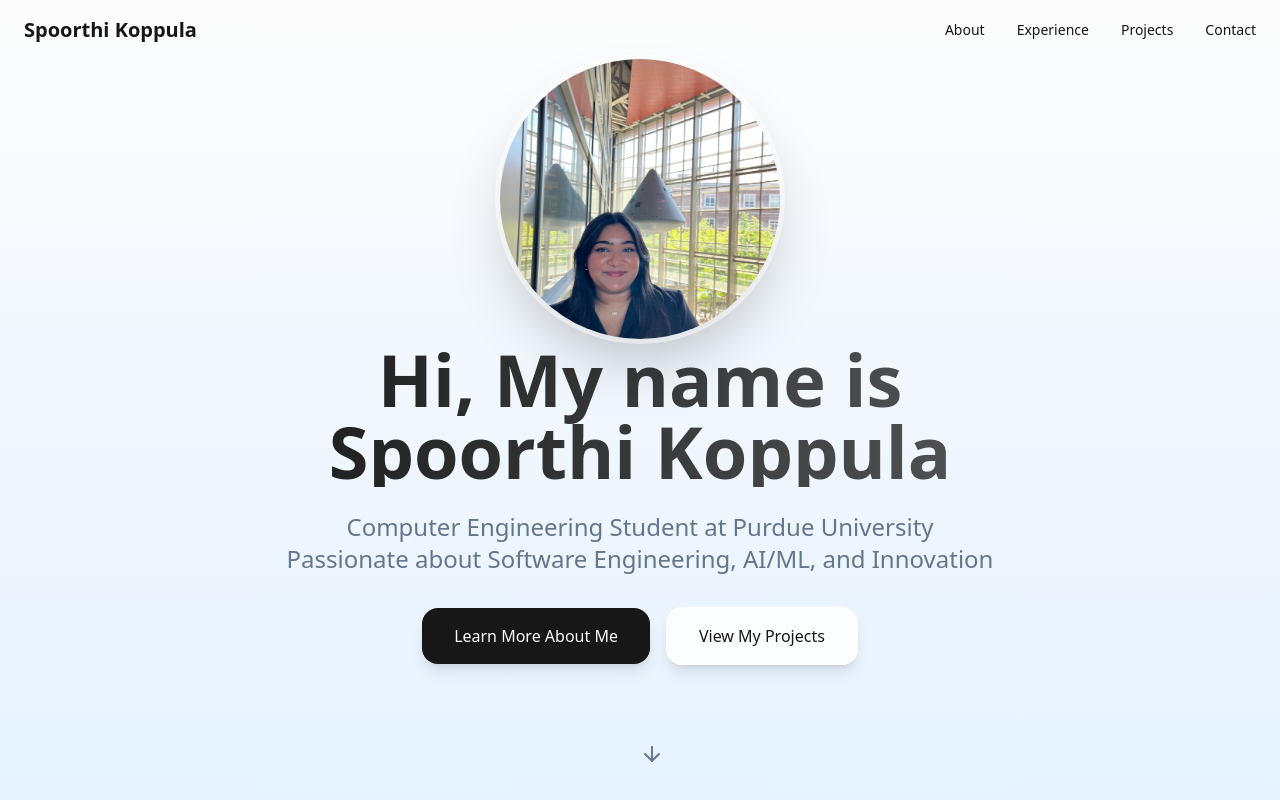
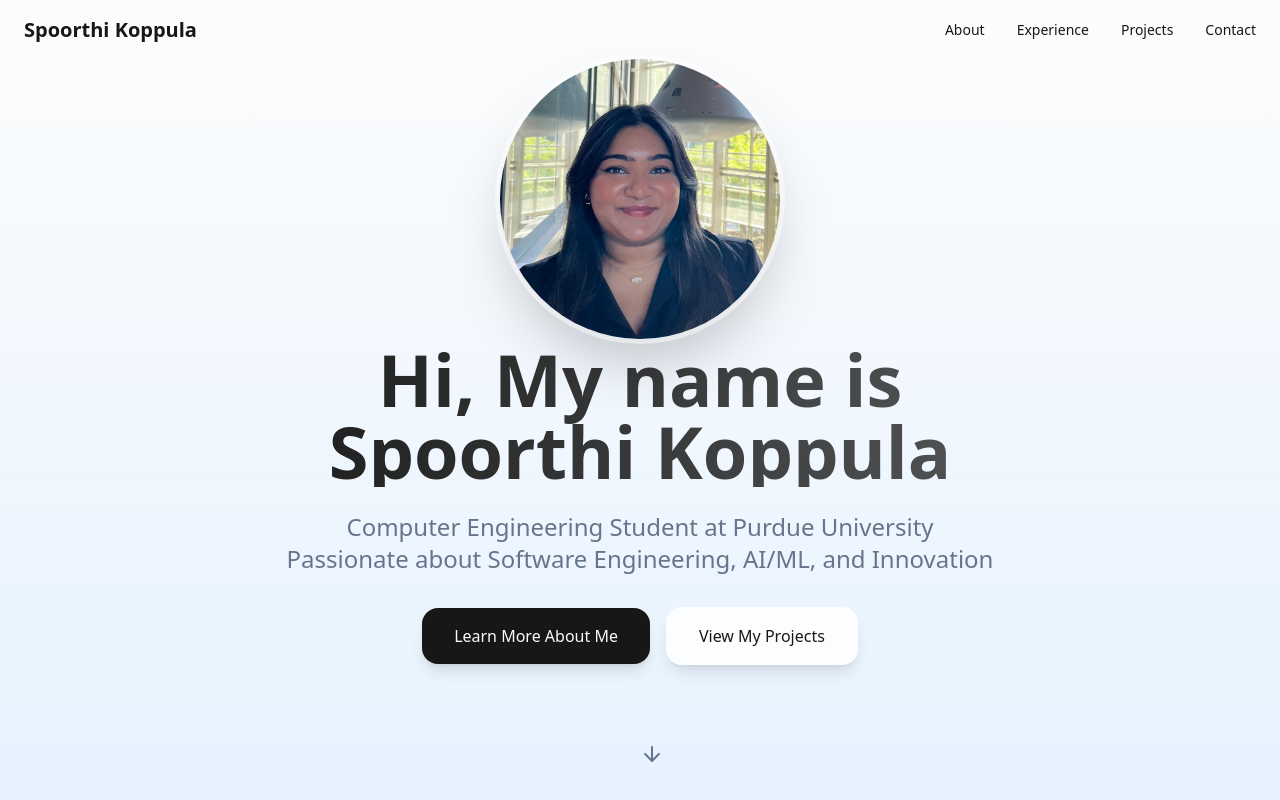
Before and after one commit to skoppula17/spoorthi-koppula-personal-website, a React (Vite) app: page / in a window 1280 px wide. Shown: the top 800 px of the page. Built offline with nearby package versions, Linux system fonts and the light colour scheme.

Commit message:
Update profile picture
Replace the current profile picture with the provided finely tuned image.

```diff
--- a/src/components/Hero.tsx
+++ b/src/components/Hero.tsx
@@ -14,7 +14,7 @@ const Hero = () => {
         <div className="max-w-4xl mx-auto">
           <div className="mb-8">
             <img
-              src="/lovable-uploads/ac588351-2dee-4466-8e34-dd0faa3aa1c2.png"
+              src="/lovable-uploads/e5808f4e-2da5-4ae6-b07c-1321e0561e51.png"
               alt="Spoorthi Koppula"
               className="w-56 h-56 rounded-full mx-auto object-cover object-[60%_25%] shadow-2xl ring-4 ring-white/50 transform scale-125"
             />
```
Also changed, not shown: public/lovable-uploads/e5808f4e-2da5-4ae6-b07c-1321e0561e51.png (added).
